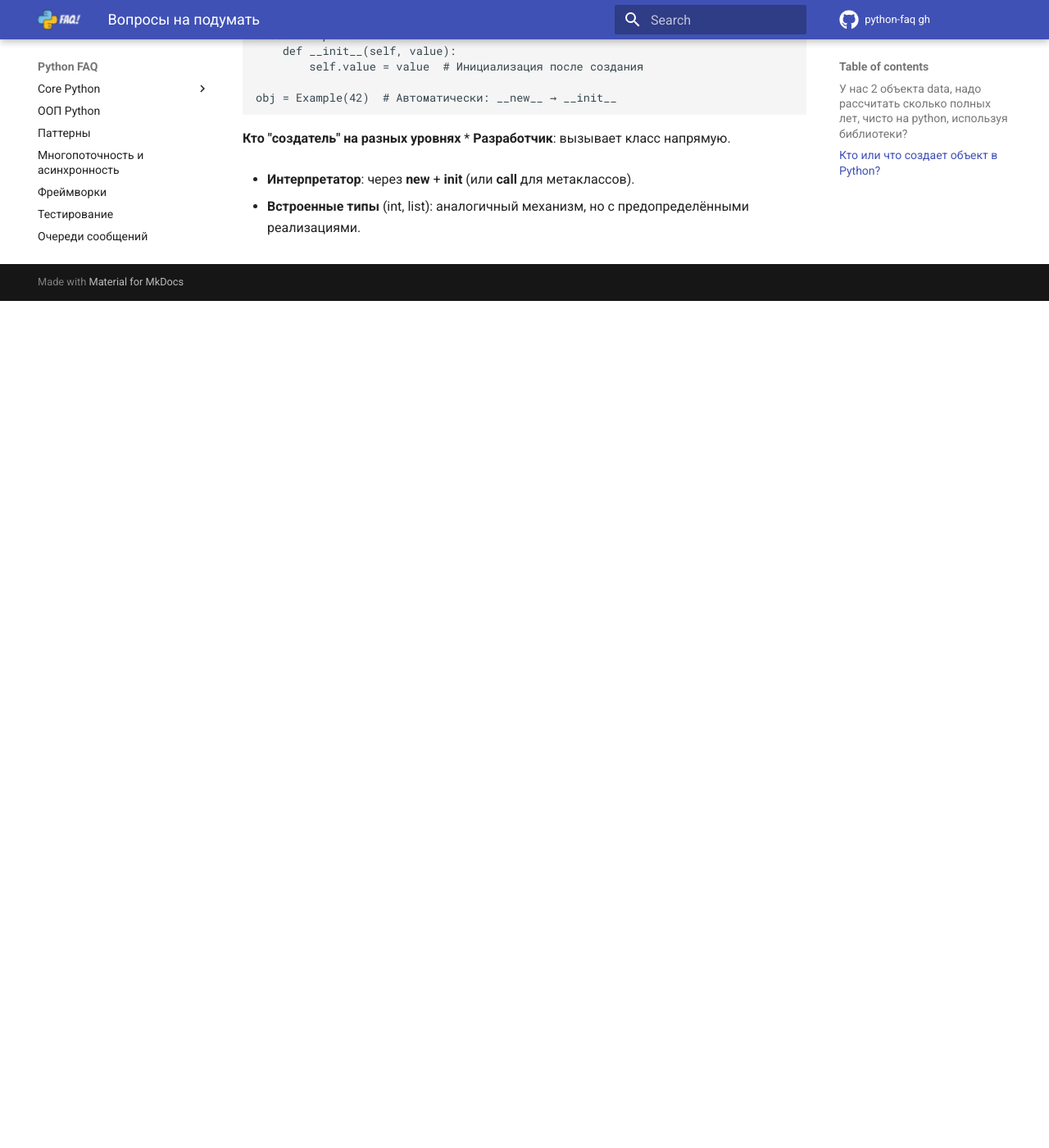
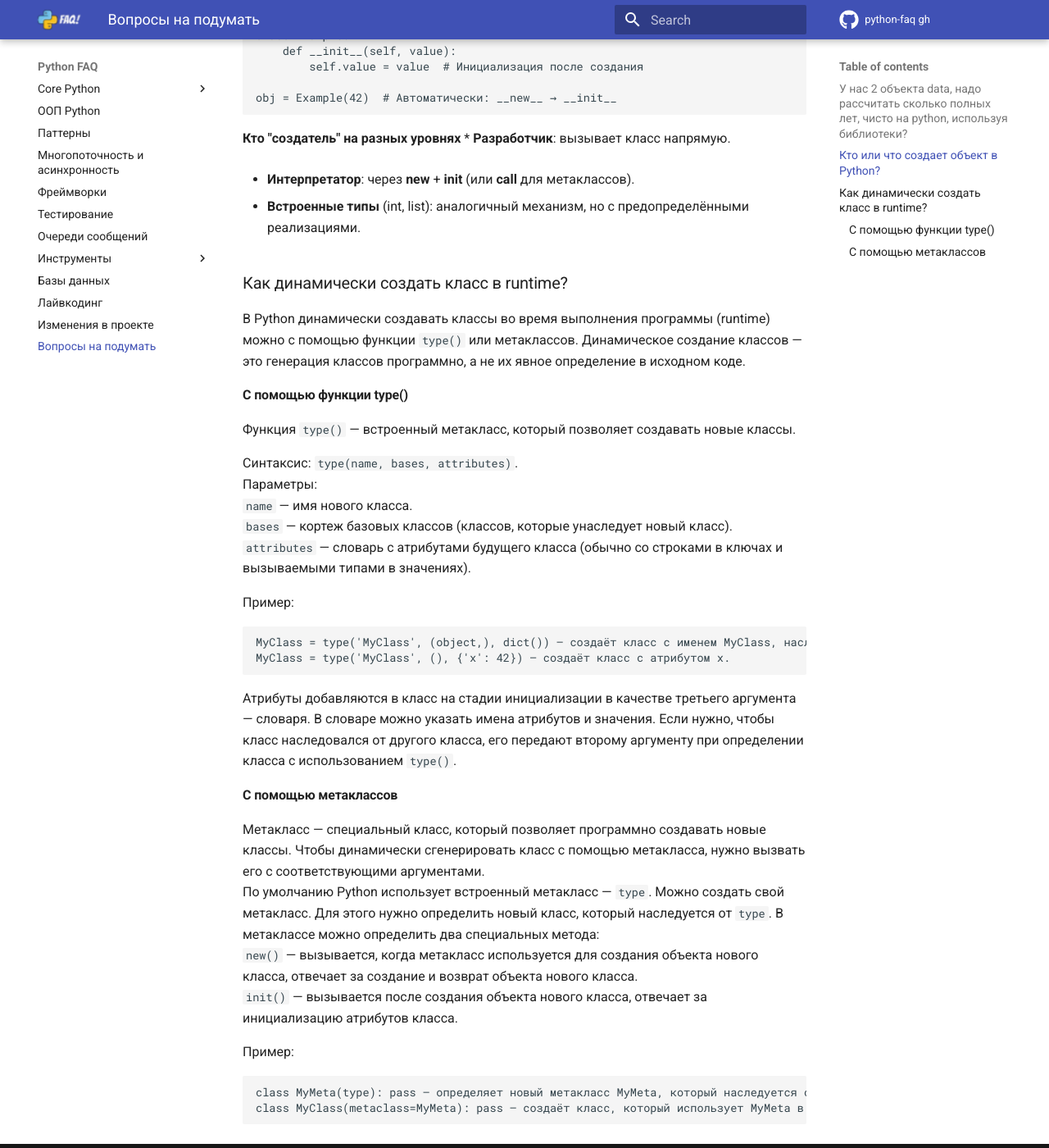
Before and after one commit to u-cha/python-faq, an MkDocs documentation site: the page built from docs/interview.md, in a window 1280 px wide and 1400 px high, scrolled down 1557 px. Shown: the whole window at 82% size. Built offline with MkDocs 1.6.1 and Material for MkDocs 9.7.7, drawn with Linux system fonts in a browser that asks for light colours; comment, search, counter and statistics services are not loaded; before the commit the page ends 1924 px from its top, so only the background shows below that.

Commit message:
fix create a class in runtime

````diff
--- a/docs/interview.md
+++ b/docs/interview.md
@@ -68,3 +68,36 @@
 * **Интерпретатор**: через __new__ + __init__ (или __call__ для метаклассов).
 
 * **Встроенные типы** (int, list): аналогичный механизм, но с предопределёнными реализациями.
+
+### Как динамически создать класс в runtime?
+В Python динамически создавать классы во время выполнения программы (runtime) можно с помощью функции `type()` или метаклассов. Динамическое создание классов — это генерация классов программно, а не их явное определение в исходном коде.
+
+#### **С помощью функции type()**
+
+Функция `type()` — встроенный метакласс, который позволяет создавать новые классы.
+
+Синтаксис: `type(name, bases, attributes)`.
+Параметры:
+`name` — имя нового класса.
+`bases` — кортеж базовых классов (классов, которые унаследует новый класс).
+`attributes` — словарь с атрибутами будущего класса (обычно со строками в ключах и вызываемыми типами в значениях).
+
+Пример:
+```
+MyClass = type('MyClass', (object,), dict()) — создаёт класс с именем MyClass, наследуется от object по умолчанию.
+MyClass = type('MyClass', (), {'x': 42}) — создаёт класс с атрибутом x.
+```
+Атрибуты добавляются в класс на стадии инициализации в качестве третьего аргумента — словаря. В словаре можно указать имена атрибутов и значения.
+Если нужно, чтобы класс наследовался от другого класса, его передают второму аргументу при определении класса с использованием `type()`.
+
+#### **С помощью метаклассов**
+Метакласс — специальный класс, который позволяет программно создавать новые классы. Чтобы динамически сгенерировать класс с помощью метакласса, нужно вызвать его с соответствующими аргументами.
+По умолчанию Python использует встроенный метакласс — `type`. Можно создать свой метакласс. Для этого нужно определить новый класс, который наследуется от `type`. В метаклассе можно определить два специальных метода:
+`new()` — вызывается, когда метакласс используется для создания объекта нового класса, отвечает за создание и возврат объекта нового класса.
+`init()` — вызывается после создания объекта нового класса, отвечает за инициализацию атрибутов класса.
+
+Пример:
+```
+class MyMeta(type): pass — определяет новый метакласс MyMeta, который наследуется от type.
+class MyClass(metaclass=MyMeta): pass — создаёт класс, который использует MyMeta в качестве метакласса.
+```
````
